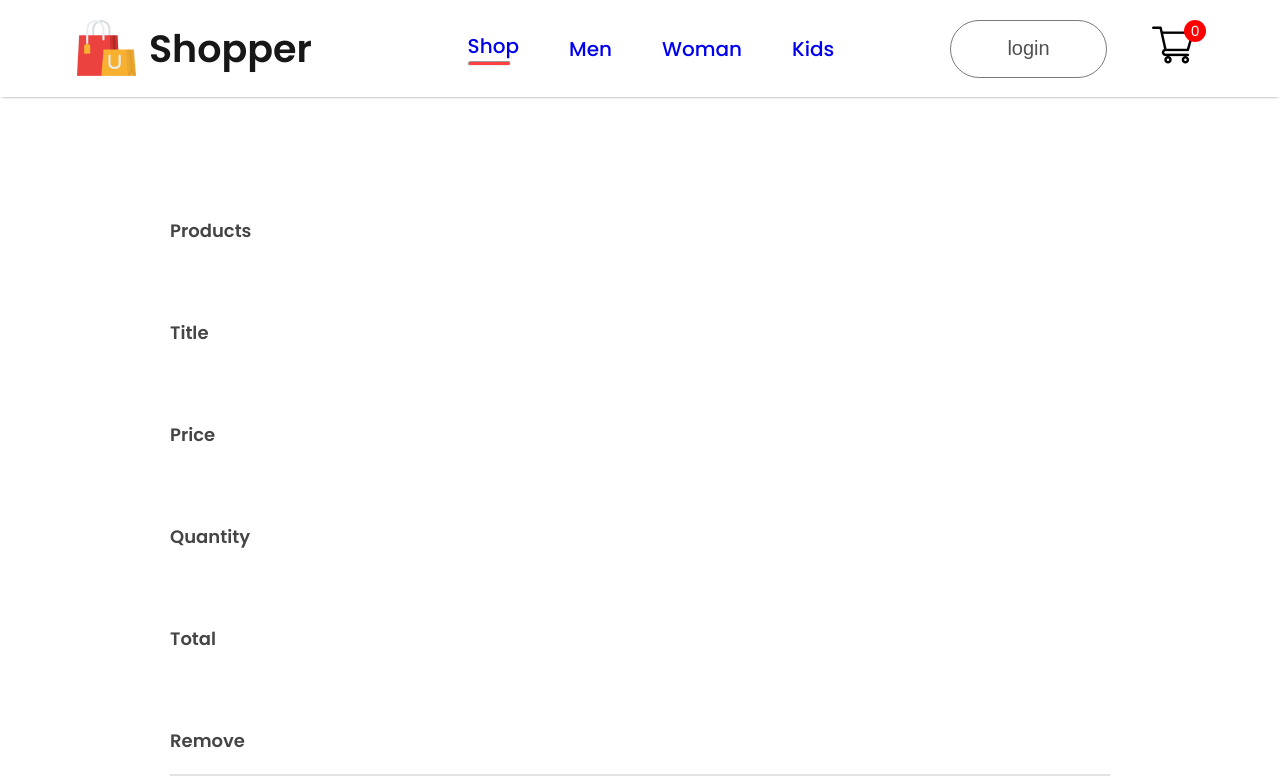
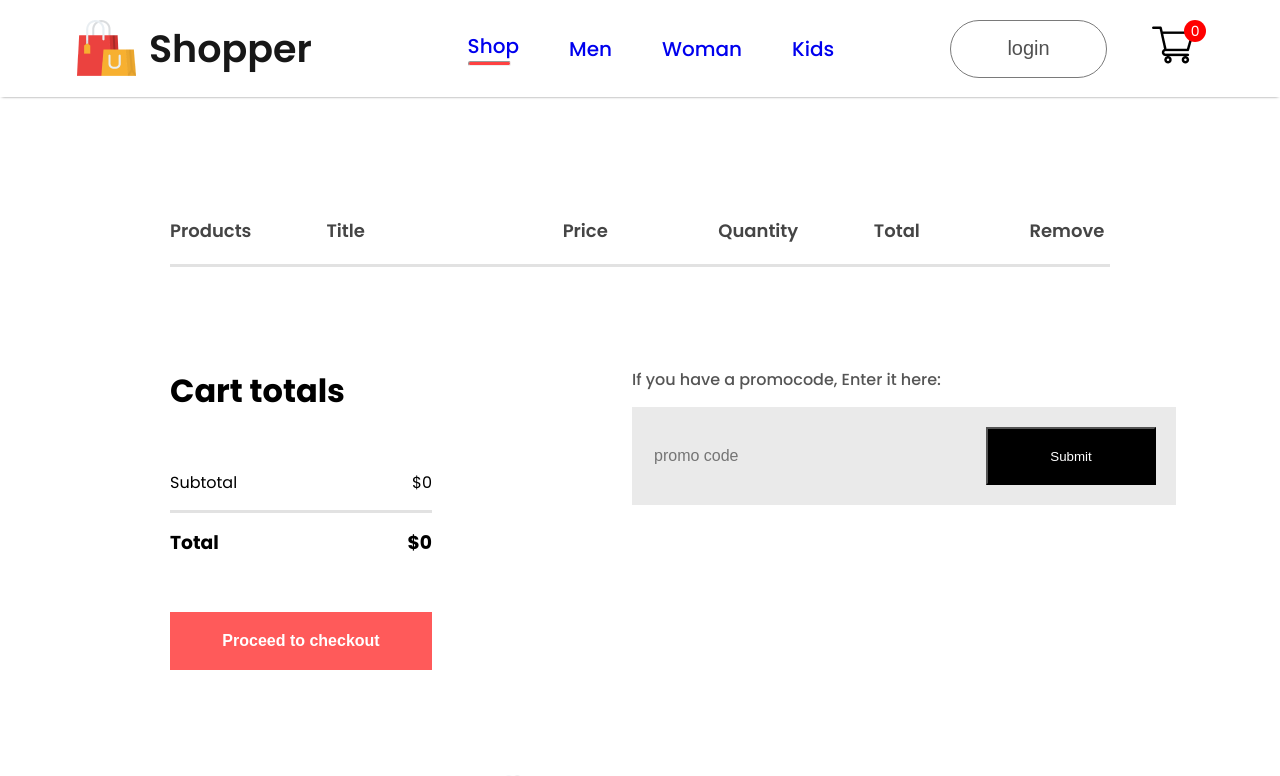
Before and after one commit to mrisham/e-commerce, a React (Create React App) app: page /cart in a window 1280 px wide. Shown: the top 776 px of the page. Built offline with nearby package versions, Linux system fonts and the light colour scheme.

Commit message:
front-end part completed

```diff
--- a/src/components/cartItems/CartItems.jsx
+++ b/src/components/cartItems/CartItems.jsx
@@ -3,7 +3,7 @@ import { ShopContext } from "../../context/ShopContext";
 import "./cartItems.css";
 import remove_icon from "../assets/cart_cross_icon.png";
 const CartItems = () => {
-  const { all_product, cartItems, addToCart, removeFromCart } =
+  const { getTotalCartAmount, all_product, cartItems, removeFromCart } =
     useContext(ShopContext);
   return (
     <div className="cartItems">
@@ -20,7 +20,7 @@ const CartItems = () => {
         if (cartItems[e.id] > 0) {
           return (
             <div>
-              <div className="cartitems-format">
+              <div className="cartitems-format cartItems-format-main">
                 <img src={e.image} alt="" className="carticon-product-icon" />
                 <p>{e.name}</p>
                 <p>${e.new_price}</p>
@@ -31,6 +31,7 @@ const CartItems = () => {
                 <img
                   src={remove_icon}
                   alt=""
+                  className="cartItems-remove-icon"
                   onClick={() => removeFromCart(e.id)}
                 />
               </div>
@@ -38,7 +39,32 @@ const CartItems = () => {
             </div>
           );
         }
+        return null;
       })}
+      <div className="cartItems-down">
+        <div className="cartItems-total">
+          <h1>Cart totals</h1>
+          <div>
+            <div className="cartItems-totalItems">
+              <p>Subtotal</p>
+              <p>${getTotalCartAmount()}</p>
+            </div>
+            <hr />
+            <div className="cartItems-totalItems">
+              <h3>Total</h3>
+              <h3>${getTotalCartAmount()}</h3>
+            </div>
+          </div>
+          <button>Proceed to checkout</button>
+        </div>
+        <div className="cartItems-promocode">
+          <p>If you have a promocode, Enter it here:</p>
+          <div className="cartItems-promobox">
+            <input type="text" placeholder="promo code" />
+            <button>Submit</button>
+          </div>
+        </div>
+      </div>
     </div>
   );
 };
--- a/src/components/cartItems/cartItems.css
+++ b/src/components/cartItems/cartItems.css
@@ -8,7 +8,7 @@
 }
 .cartItems-format-main {
   display: grid;
-  grid-template-columns: 0.5fr 2fr 1fr 1 fr 1fr 1fr;
+  grid-template-columns: 0.5fr 2fr 1fr 1fr 1fr 1fr;
   align-items: center;
   gap: 75px;
   padding: 20px 0px;
@@ -16,3 +16,79 @@
   font-size: 18px;
   font-weight: 600;
 }
+.cartitems-format {
+  font-size: 17px;
+  font-weight: 500;
+}
+.carticon-product-icon {
+  height: 62px;
+}
+.cartItems-remove-icon {
+  width: 15px;
+  margin: 0px 40px;
+  cursor: pointer;
+}
+.cartitems-quantity {
+  width: 64px;
+  height: 50px;
+  border: 2px solid #ebebeb;
+  background: #fff;
+}
+.cartItems-down {
+  display: flex;
+  margin: 100px 0px;
+}
+.cartItems-total {
+  flex: 1;
+  display: flex;
+  flex-direction: column;
+  margin-right: 200px;
+  gap: 40px;
+}
+.cartItems-totalItems {
+  display: flex;
+  justify-content: space-between;
+  padding: 15px 0px;
+}
+.cartItems-total button {
+  width: 262px;
+  height: 58px;
+  outline: none;
+  border: none;
+  background: #ff5a5a;
+  color: #fff;
+  font-size: 16px;
+  font-weight: 600;
+  cursor: pointer;
+}
+.cartItems-promocode {
+  flex: 1;
+  font: 16px;
+  font-weight: 500;
+}
+.cartItems-promocode p {
+  color: #555;
+}
+.cartItems-promobox {
+  width: 504px;
+  margin-top: 15px;
+  padding: 20px;
+  height: 58px;
+  background: #eaeaea;
+}
+.cartItems-promobox input {
+  border: none;
+  outline: none;
+  background: transparent;
+  font-size: 16px;
+  width: 330px;
+  height: 50px;
+}
+.cartItems-promobox button {
+  width: 170px;
+  height: 58px;
+  font-size: 16;
+  background: black;
+  color: white;
+  cursor: pointer;
+}
--- a/src/components/navbar/Navbar.jsx
+++ b/src/components/navbar/Navbar.jsx
@@ -1,10 +1,12 @@
-import React, { useState } from "react";
+import React, { useContext, useState } from "react";
 import "./Navbar.css";
 import logo from "../assets/logo.png";
 import cart from "../assets/cart_icon.png";
 import { Link } from "react-router-dom";
+import { ShopContext } from "../../context/ShopContext";
 const Navbar = () => {
   const [menu, setMenu] = useState("shop");
+  const { getTotalCartItems } = useContext(ShopContext);
   return (
     <div className="navbar">
       <div className="nav-logo">
@@ -58,7 +60,7 @@ const Navbar = () => {
         <Link to="/cart" style={{ textDecoration: "none" }}>
           <img src={cart} alt="cart" />
         </Link>
-        <div className="nav-cart-counter">0</div>
+        <div className="nav-cart-counter">{getTotalCartItems()}</div>
       </div>
     </div>
   );
--- a/src/context/ShopContext.jsx
+++ b/src/context/ShopContext.jsx
@@ -19,7 +19,35 @@ const ShopContextProvider = (props) => {
   const removeFromCart = (itemId) => {
     setcartItems((prev) => ({ ...prev, [itemId]: prev[itemId] - 1 }));
   };
-  const contextValue = { all_product, cartItems, addToCart, removeFromCart };
+  const getTotalCartAmount = () => {
+    let totalAmount = 0;
+    for (const item in cartItems) {
+      if (cartItems[item] > 0) {
+        let itemInfo = all_product.find(
+          (product) => product.id === Number(item)
+        );
+        totalAmount += itemInfo.new_price * cartItems[item];
+      }
+    }
+    return totalAmount;
+  };
+  const getTotalCartItems = () => {
+    let totalItems = 0;
+    for (const item in cartItems) {
+      if (cartItems[item] > 0) {
+        totalItems += cartItems[item];
+      }
+    }
+    return totalItems;
+  };
+  const contextValue = {
+    getTotalCartItems,
+    getTotalCartAmount,
+    all_product,
+    cartItems,
+    addToCart,
+    removeFromCart,
+  };
 
   return (
     <ShopContext.Provider value={contextValue}>
```
